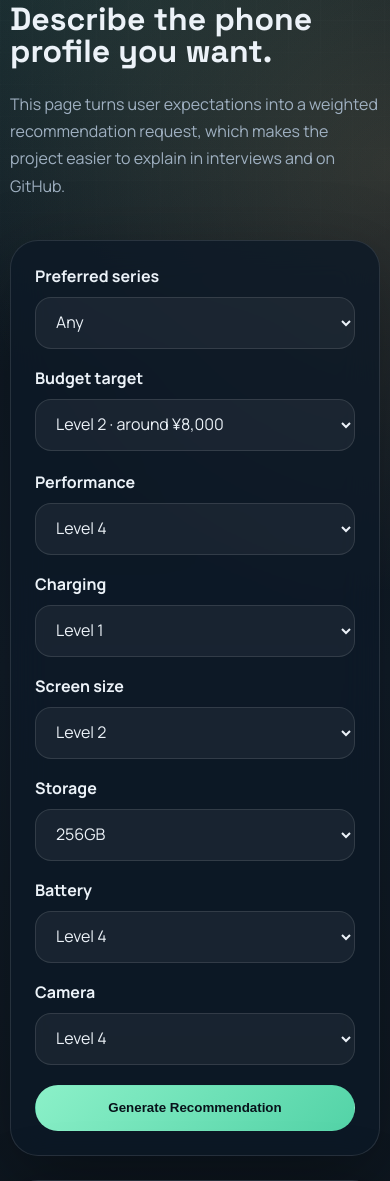
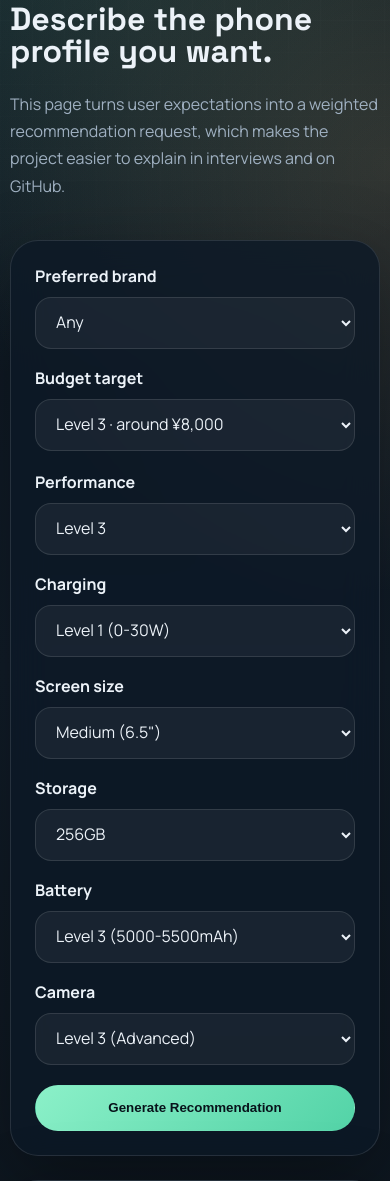
Before and after one commit to lennney/ReasonableOrNot, a Django app: page /user/requirement in a window 390 px wide. Shown: the part 236-1417 px from the top of the page. Run offline with Django 3.2, Linux system fonts and the light colour scheme; data that the repository does not hold is empty.

Commit message:
Implement database-driven phone recommendation with cosine similarity
- Add Phone model with all CSV fields (brand, price, CPU, RAM, ROM, etc.)
- Create import_phones management command to load data from CSV
- Implement cosine similarity algorithm for preference matching
- Update views to use database instead of hardcoded phone list
- Update templates to support all 13 phone brands
- Add new fields: charging speed, battery, screen size, camera specs

```diff
--- a/templates/user/requirement.html
+++ b/templates/user/requirement.html
@@ -15,20 +15,22 @@
             {% csrf_token %}
             <div class="field-group">
                 <label>
-                    <span>Preferred series</span>
-                    <select name="preferred_series">
+                    <span>Preferred brand</span>
+                    <select name="preferred_brand">
                         <option value="any">Any</option>
-                        <option value="iphone 14 pro">iPhone 14 Pro</option>
-                        <option value="iphone 15 pro">iPhone 15 Pro</option>
+                        {% for brand in brands %}
+                        <option value="{{ brand }}">{{ brand }}</option>
+                        {% endfor %}
                     </select>
                 </label>
                 <label>
                     <span>Budget target</span>
                     <select name="budget">
-                        <option value="4000">Level 1 · around ¥4,000</option>
-                        <option value="8000" selected>Level 2 · around ¥8,000</option>
-                        <option value="12000">Level 3 · around ¥12,000</option>
-                        <option value="14000">Level 4 · around ¥14,000</option>
+                        <option value="2000">Level 1 · around ¥2,000</option>
+                        <option value="4000">Level 2 · around ¥4,000</option>
+                        <option value="8000" selected>Level 3 · around ¥8,000</option>
+                        <option value="12000">Level 4 · around ¥12,000</option>
+                        <option value="16000">Level 5 · around ¥16,000</option>
                     </select>
                 </label>
             </div>
@@ -39,53 +41,53 @@
                     <select name="performance">
                         <option value="1">Level 1</option>
                         <option value="2">Level 2</option>
-                        <option value="3">Level 3</option>
-                        <option value="4" selected>Level 4</option>
+                        <option value="3" selected>Level 3</option>
+                        <option value="4">Level 4</option>
                     </select>
                 </label>
                 <label>
                     <span>Charging</span>
                     <select name="charging">
-                        <option value="4" selected>Level 1</option>
-                        <option value="6">Level 2</option>
-                        <option value="8">Level 3</option>
-                        <option value="10">Level 4</option>
+                        <option value="1">Level 1 (0-30W)</option>
+                        <option value="2">Level 2 (31-60W)</option>
+                        <option value="3">Level 3 (61-100W)</option>
+                        <option value="4">Level 4 (100W+)</option>
                     </select>
                 </label>
                 <label>
                     <span>Screen size</span>
                     <select name="screen_size">
-                        <option value="6.0">Level 1</option>
-                        <option value="6.1" selected>Level 2</option>
-                        <option value="6.5">Level 3</option>
-                        <option value="7.0">Level 4</option>
+                        <option value="6.0">Compact (6.0")</option>
+                        <option value="6.5" selected>Medium (6.5")</option>
+                        <option value="6.8">Large (6.8")</option>
+                        <option value="7.5">Tablet (7.5"+)</option>
                     </select>
                 </label>
                 <label>
                     <span>Storage</span>
                     <select name="storage">
-                        <option value="5">128GB</option>
-                        <option value="6" selected>256GB</option>
-                        <option value="7">512GB</option>
-                        <option value="8">1TB</option>
+                        <option value="128">128GB</option>
+                        <option value="256" selected>256GB</option>
+                        <option value="512">512GB</option>
+                        <option value="1024">1TB</option>
                     </select>
                 </label>
                 <label>
                     <span>Battery</span>
                     <select name="battery">
-                        <option value="1">Level 1</option>
-                        <option value="2">Level 2</option>
-                        <option value="3">Level 3</option>
-                        <option value="4" selected>Level 4</option>
+                        <option value="1">Level 1 (3000-4000mAh)</option>
+                        <option value="2">Level 2 (4000-5000mAh)</option>
+                        <option value="3" selected>Level 3 (5000-5500mAh)</option>
+                        <option value="4">Level 4 (5500mAh+)</option>
                     </select>
                 </label>
                 <label>
                     <span>Camera</span>
                     <select name="camera">
-                        <option value="1">Level 1</option>
-                        <option value="2">Level 2</option>
-                        <option value="3">Level 3</option>
-                        <option value="4" selected>Level 4</option>
+                        <option value="1">Level 1 (Basic)</option>
+                        <option value="2">Level 2 (Good)</option>
+                        <option value="3" selected>Level 3 (Advanced)</option>
+                        <option value="4">Level 4 (Flagship)</option>
                     </select>
                 </label>
             </div>
--- a/templates/user/result.html
+++ b/templates/user/result.html
@@ -7,7 +7,7 @@
     <section class="section-heading compact">
         <p class="eyebrow">Methodology</p>
         <h1>How the project makes recommendation decisions.</h1>
-        <p>This page helps explain the project in a portfolio context: not just what the UI does, but how the decision process is modeled.</p>
+        <p>This page helps explain the project in a portfolio context: not just what the UI does, but how the decision process is modeled using cosine similarity.</p>
     </section>
 
     <section class="method-layout">
@@ -30,12 +30,14 @@
                 <div class="table-row head">
                     <span>Model</span>
                     <span>Price</span>
+                    <span>RAM/ROM</span>
                     <span>Value score</span>
                 </div>
                 {% for phone in phones %}
                 <div class="table-row">
-                    <span>{{ phone.name }}</span>
+                    <span>{{ phone.brand }} {{ phone.model|truncatechars:20 }}</span>
                     <span>¥{{ phone.price }}</span>
+                    <span>{{ phone.ram }}GB / {{ phone.rom }}GB</span>
                     <span>{{ phone.value_score }}</span>
                 </div>
                 {% endfor %}
--- a/user/views.py
+++ b/user/views.py
@@ -1,154 +1,21 @@
 import hashlib
+import math
 
 from django.conf import settings
-from django.http import HttpResponse
 from django.shortcuts import redirect, render
 
-from .models import User
-
-
-PHONES = [
-    {
-        "id": "p1",
-        "name": "iPhone 14 Pro 128GB",
-        "series": "iPhone 14 Pro",
-        "price": 7099,
-        "performance": 4,
-        "storage_score": 5,
-        "storage_gb": 128,
-        "charging": 4,
-        "battery": 3,
-        "screen": 4,
-        "camera": 3,
-        "screen_size": 6.1,
-        "summary": "Balanced entry point for the 14 Pro line with solid everyday performance.",
-    },
-    {
-        "id": "p2",
-        "name": "iPhone 14 Pro 256GB",
-        "series": "iPhone 14 Pro",
-        "price": 7899,
-        "performance": 4,
-        "storage_score": 6,
-        "storage_gb": 256,
-        "charging": 4,
-        "battery": 3,
-        "screen": 4,
-        "camera": 3,
-        "screen_size": 6.1,
-        "summary": "A practical upgrade for users who want more local storage without changing the form factor.",
-    },
-    {
-        "id": "p3",
-        "name": "iPhone 14 Pro 512GB",
-        "series": "iPhone 14 Pro",
-        "price": 9299,
-        "performance": 4,
-        "storage_score": 7,
-        "storage_gb": 512,
-        "charging": 4,
-        "battery": 3,
-        "screen": 4,
-        "camera": 3,
-        "screen_size": 6.1,
-        "summary": "For users who shoot often and keep a larger media library on-device.",
-    },
-    {
-        "id": "p4",
-        "name": "iPhone 14 Pro 1TB",
-        "series": "iPhone 14 Pro",
-        "price": 10199,
-        "performance": 4,
-        "storage_score": 8,
-        "storage_gb": 1024,
-        "charging": 4,
-        "battery": 3,
-        "screen": 4,
-        "camera": 3,
-        "screen_size": 6.1,
-        "summary": "Built for creators who care more about capacity than price efficiency.",
-    },
-    {
-        "id": "p5",
-        "name": "iPhone 15 Pro 1TB",
-        "series": "iPhone 15 Pro",
-        "price": 12999,
-        "performance": 4,
-        "storage_score": 8,
-        "storage_gb": 1024,
-        "charging": 4,
-        "battery": 4,
-        "screen": 4,
-        "camera": 4,
-        "screen_size": 6.1,
-        "summary": "Top-tier option for premium buyers focused on battery and camera improvements.",
-    },
-    {
-        "id": "p6",
-        "name": "iPhone 15 Pro 128GB",
-        "series": "iPhone 15 Pro",
-        "price": 7999,
-        "performance": 4,
-        "storage_score": 5,
-        "storage_gb": 128,
-        "charging": 4,
-        "battery": 4,
-        "screen": 4,
-        "camera": 4,
-        "screen_size": 6.1,
-        "summary": "Good fit for users who want the newer generation but do not need large storage.",
-    },
-    {
-        "id": "p7",
-        "name": "iPhone 15 Pro 256GB",
-        "series": "iPhone 15 Pro",
-        "price": 8999,
-        "performance": 4,
-        "storage_score": 6,
-        "storage_gb": 256,
-        "charging": 4,
-        "battery": 4,
-        "screen": 4,
-        "camera": 4,
-        "screen_size": 6.1,
-        "summary": "The most versatile choice when budget, capacity, and camera quality all matter.",
-    },
-    {
-        "id": "p8",
-        "name": "iPhone 15 Pro 512GB",
-        "series": "iPhone 15 Pro",
-        "price": 10999,
-        "performance": 4,
-        "storage_score": 7,
-        "storage_gb": 512,
-        "charging": 4,
-        "battery": 4,
-        "screen": 4,
-        "camera": 4,
-        "screen_size": 6.1,
-        "summary": "A premium middle ground with strong capacity for creators and heavy users.",
-    },
-]
-
-SCORING_FIELDS = [
-    ("budget", "price", 0.28),
-    ("performance", "performance", 0.12),
-    ("charging", "charging", 0.10),
-    ("screen_size", "screen_size", 0.10),
-    ("storage", "storage_score", 0.18),
-    ("battery", "battery", 0.12),
-    ("camera", "camera", 0.10),
-]
+from .models import Phone, User
 
 
 def index(request):
     username = request.session.get("username")
+    featured_phones = Phone.objects.all()[:3]
     return render(
         request,
         "user/index.html",
         {
             "username": username,
-            "featured_phones": PHONES[4:7],
+            "featured_phones": featured_phones,
         },
     )
 
@@ -192,11 +59,13 @@ def logout(request):
 
 
 def requirement(request):
+    brands = list(Phone.objects.values_list('brand', flat=True).distinct())
     return render(
         request,
         "user/requirement.html",
         {
             "username": request.session.get("username"),
+            "brands": brands,
             "preset_ranges": [
                 {"label": "Level 1", "price": "0-4,000", "charging": "0-30W", "screen": "6.0", "storage": "128GB", "camera": "Basic"},
                 {"label": "Level 2", "price": "4,000-8,000", "charging": "31-60W", "screen": "6.5", "storage": "256GB", "camera": "Balanced"},
@@ -212,11 +81,51 @@ def recommend(request):
         return redirect("requirement")
 
     preferences = _read_preferences(request)
-    ranked_phones = [_build_recommendation(phone, preferences) for phone in PHONES]
-    ranked_phones.sort(key=lambda item: item["match_score"], reverse=True)
+    phones = Phone.objects.all()
 
-    best_match = ranked_phones[0]
-    alternatives = ranked_phones[1:4]
+    if not phones.exists():
+        return render(
+            request,
+            "user/recommend.html",
+            {
+                "username": request.session.get("username"),
+                "preferences": preferences,
+                "best_match": None,
+                "alternatives": [],
+                "error": "No phone data available. Please import the database first.",
+            },
+        )
+
+    # Normalize features and compute cosine similarity
+    pref_vector = _build_preference_vector(preferences)
+    recommendations = []
+
+    for phone in phones:
+        phone_vector = _build_phone_vector(phone)
+        similarity = _cosine_similarity(pref_vector, phone_vector)
+        breakdown = _compute_breakdown(phone, preferences, pref_vector, phone_vector)
+
+        recommendations.append({
+            "id": phone.id,
+            "brand": phone.brand,
+            "model": phone.model,
+            "price": phone.price,
+            "cpu": phone.cpu,
+            "ram": phone.ram,
+            "rom": phone.rom,
+            "charging": phone.charging,
+            "battery": phone.battery,
+            "screen_size": phone.screen_size,
+            "front_camera": phone.front_camera,
+            "rear_camera": phone.rear_camera,
+            "match_score": round(similarity * 100, 1),
+            "breakdown": breakdown,
+        })
+
+    recommendations.sort(key=lambda x: x["match_score"], reverse=True)
+
+    best_match = recommendations[0]
+    alternatives = recommendations[1:4]
 
     return render(
         request,
@@ -231,28 +140,25 @@ def recommend(request):
 
 
 def result(request):
-    ranked_by_value = sorted(
-        [
-            {
-                **phone,
-                "value_score": round(
-                    (
-                        phone["performance"]
-                        + phone["battery"]
-                        + phone["camera"]
-                        + phone["screen"]
-                        + phone["storage_score"] / 2
-                    )
-                    / phone["price"]
-                    * 10000,
-                    2,
-                ),
-            }
-            for phone in PHONES
-        ],
-        key=lambda item: item["value_score"],
-        reverse=True,
-    )
+    phones = Phone.objects.all()
+    phone_list = []
+
+    for phone in phones:
+        # Value score: performance metrics per price unit
+        perf_score = (phone.ram + phone.rom // 4 + phone.battery // 200 +
+                      phone.front_camera + phone.rear_camera // 2) / max(phone.price, 1) * 1000
+        phone_list.append({
+            "brand": phone.brand,
+            "model": phone.model,
+            "price": phone.price,
+            "ram": phone.ram,
+            "rom": phone.rom,
+            "battery": phone.battery,
+            "rear_camera": phone.rear_camera,
+            "value_score": round(perf_score, 2),
+        })
+
+    ranked_by_value = sorted(phone_list, key=lambda x: x["value_score"], reverse=True)
 
     return render(
         request,
@@ -261,9 +167,9 @@ def result(request):
             "username": request.session.get("username"),
             "phones": ranked_by_value,
             "methodology": [
-                "The project converts user preferences into a weighted profile.",
-                "Each phone is scored by closeness to the expected price, storage, battery, and camera level.",
-                "The final output highlights both the strongest match and nearby alternatives for comparison.",
+                "The project converts user preferences into a feature vector.",
+                "Cosine similarity measures the angle between the preference vector and each phone's feature vector.",
+                "Higher similarity means the phone better matches the user's desired profile.",
             ],
         },
     )
@@ -327,40 +233,60 @@ def _read_preferences(request):
         "storage": int(request.POST.get("storage", 6)),
         "battery": int(request.POST.get("battery", 4)),
         "camera": int(request.POST.get("camera", 4)),
-        "preferred_series": request.POST.get("preferred_series", "any"),
+        "preferred_brand": request.POST.get("preferred_brand", "any"),
     }
 
 
-def _build_recommendation(phone, preferences):
-    score = 0
+def _build_preference_vector(preferences):
+    """Build normalized preference vector for cosine similarity."""
+    # Map preferences to feature scale (1-4 normalized to 0-1)
+    return [
+        preferences["budget"] / 20000,           # budget: 0-20000
+        preferences["performance"] / 4,           # performance: 1-4
+        preferences["charging"] / 150,            # charging: 0-150W
+        preferences["screen_size"] / 10,         # screen size: 0-10 inch
+        preferences["storage"] / 1024,            # storage: 0-1024GB (using level as proxy)
+        preferences["battery"] / 7000,            # battery: 0-7000mAh
+        preferences["camera"] / 4,               # camera level: 1-4
+    ]
+
+
+def _build_phone_vector(phone):
+    """Build normalized phone feature vector for cosine similarity."""
+    return [
+        phone.price / 20000,
+        phone.ram / 24,                         # max ~24GB RAM in dataset
+        phone.charging / 240,                    # max ~240W charging
+        phone.screen_size / 10,
+        phone.rom / 1024,                        # storage in GB
+        phone.battery / 7000,
+        phone.rear_camera / 20000,               # max ~200MP in dataset
+    ]
+
+
+def _cosine_similarity(vec1, vec2):
+    """Calculate cosine similarity between two vectors."""
+    dot_product = sum(a * b for a, b in zip(vec1, vec2))
+    magnitude1 = math.sqrt(sum(a * a for a in vec1))
+    magnitude2 = math.sqrt(sum(b * b for b in vec2))
+
+    if magnitude1 == 0 or magnitude2 == 0:
+        return 0.0
+
+    return dot_product / (magnitude1 * magnitude2)
+
+
+def _compute_breakdown(phone, preferences, pref_vec, phone_vec):
+    """Compute contribution of each feature to the similarity score."""
+    labels = ["Budget", "Performance", "Charging", "Screen Size", "Storage", "Battery", "Camera"]
     breakdown = []
 
-    for preference_key, phone_key, weight in SCORING_FIELDS:
-        target = preferences[preference_key]
-        actual = phone[phone_key]
+    for i, (label, p_val, ph_val) in enumerate(zip(labels, pref_vec, phone_vec)):
+        if p_val > 0:
+            contribution = (p_val * ph_val) / max(sum(pref_vec), 0.001)
+            breakdown.append({
+                "label": label,
+                "score": round(contribution * 100, 1),
+            })
 
-        if preference_key == "budget":
-            closeness = max(0, 1 - abs(target - actual) / max(target, actual, 1))
-        else:
-            closeness = max(0, 1 - abs(target - actual) / max(target, actual, 1))
-
-        weighted = closeness * weight * 100
-        score += weighted
-        breakdown.append(
-            {
-                "label": preference_key.replace("_", " ").title(),
-                "score": round(weighted, 1),
-            }
-        )
-
-    series_bonus = 0
-    if preferences["preferred_series"] != "any" and preferences["preferred_series"] in phone["series"].lower():
-        series_bonus = 6
-        score += series_bonus
-
-    return {
-        **phone,
-        "match_score": round(score, 1),
-        "series_bonus": series_bonus,
-        "breakdown": sorted(breakdown, key=lambda item: item["score"], reverse=True),
-    }
+    return sorted(breakdown, key=lambda x: x["score"], reverse=True)
```
Also changed, not shown: templates/user/index.html (+8 -8 lines), templates/user/recommend.html (+26 -16 lines), user/management/commands/import_phones.py (added, +99 -0 lines), user/models.py (+23 -2 lines), user/management/__init__.py (added), user/management/commands/__init__.py (added), user/migrations/0002_phone.py (added).
